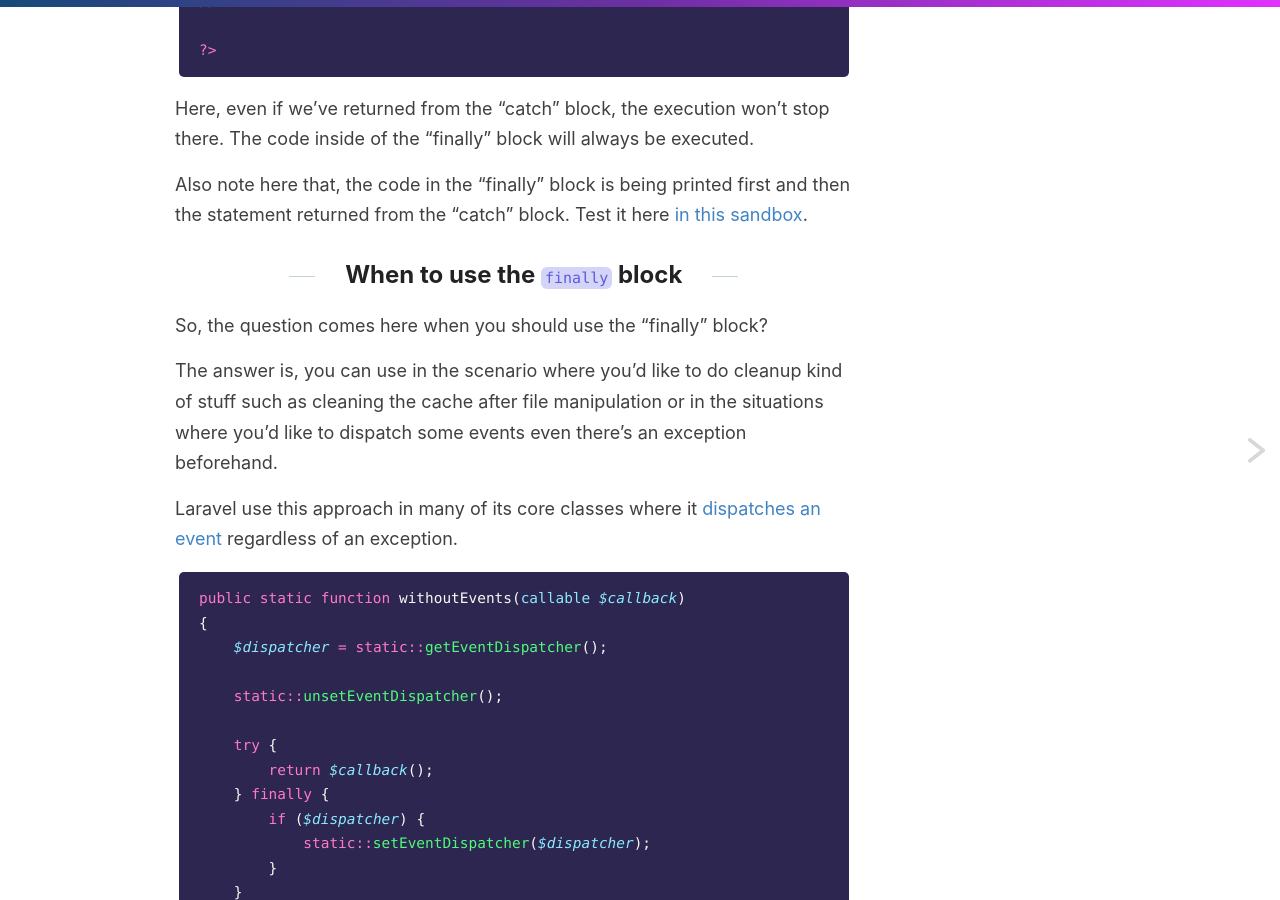
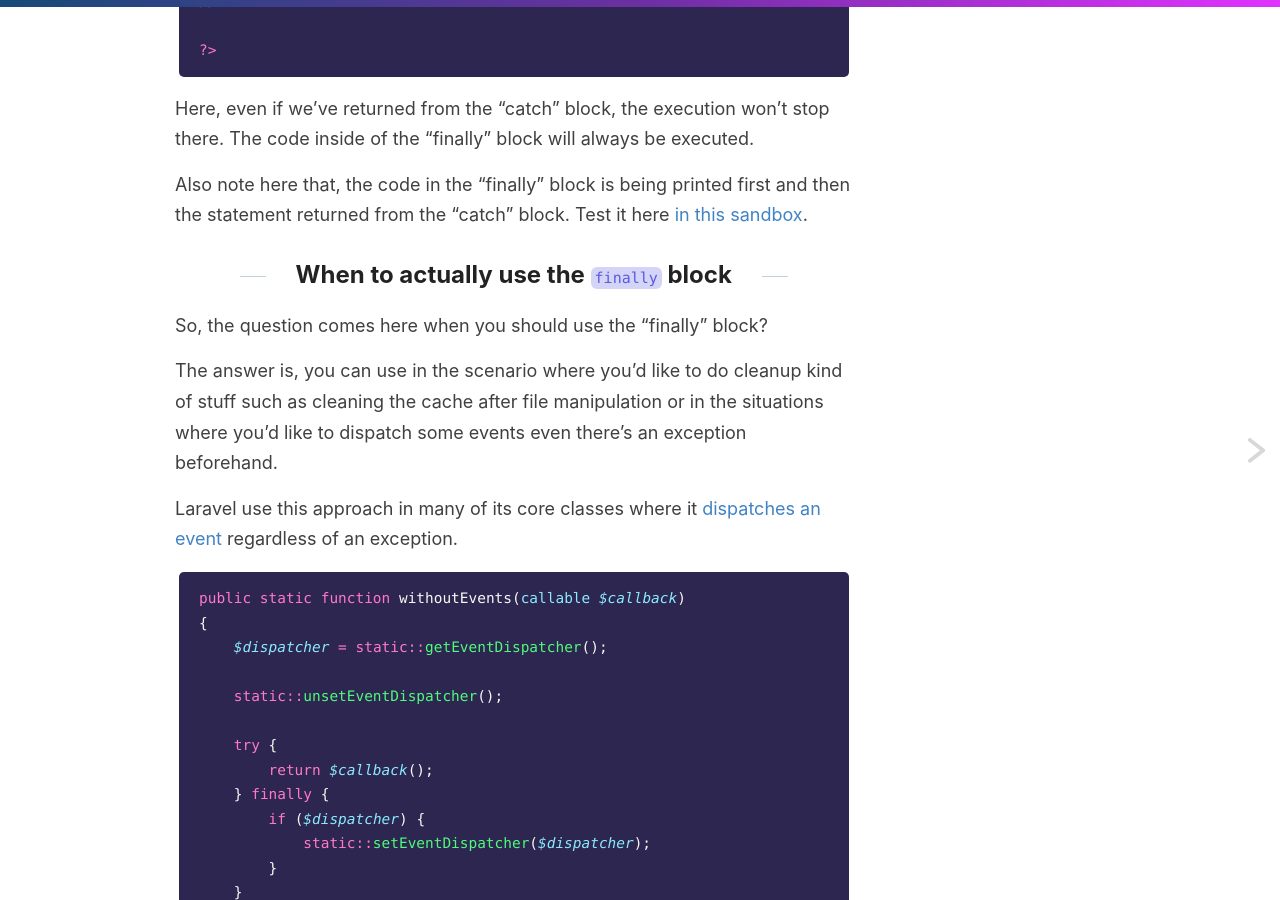
Before and after one commit to varunkumardev/amitmerchant1990.github.io, a Jekyll site: the page built from _posts/2020-01-31-when-use-finally-try-catch-php.md, in a window 1280 px wide and 900 px high, scrolled down 2272 px. Built offline with Jekyll 4.4.1, drawn with Linux system fonts in a browser that asks for light colours; comment, search, counter and statistics services are not loaded.

Commit message:
improve post.

```diff
--- a/_posts/2020-01-31-when-use-finally-try-catch-php.md
+++ b/_posts/2020-01-31-when-use-finally-try-catch-php.md
@@ -77,7 +77,7 @@ Here, even if we've returned from the "catch" block, the execution won't stop th
 
 Also note here that, the code in the "finally" block is being printed first and then the statement returned from the "catch" block. Test it here [in this sandbox](http://sandbox.onlinephpfunctions.com/code/171c8e184dc83c5029e9261ebea5110bedd803a9).
 
-## When to use the `finally` block
+## When to actually use the `finally` block
 
 So, the question comes here when you should use the "finally" block?
 
```
